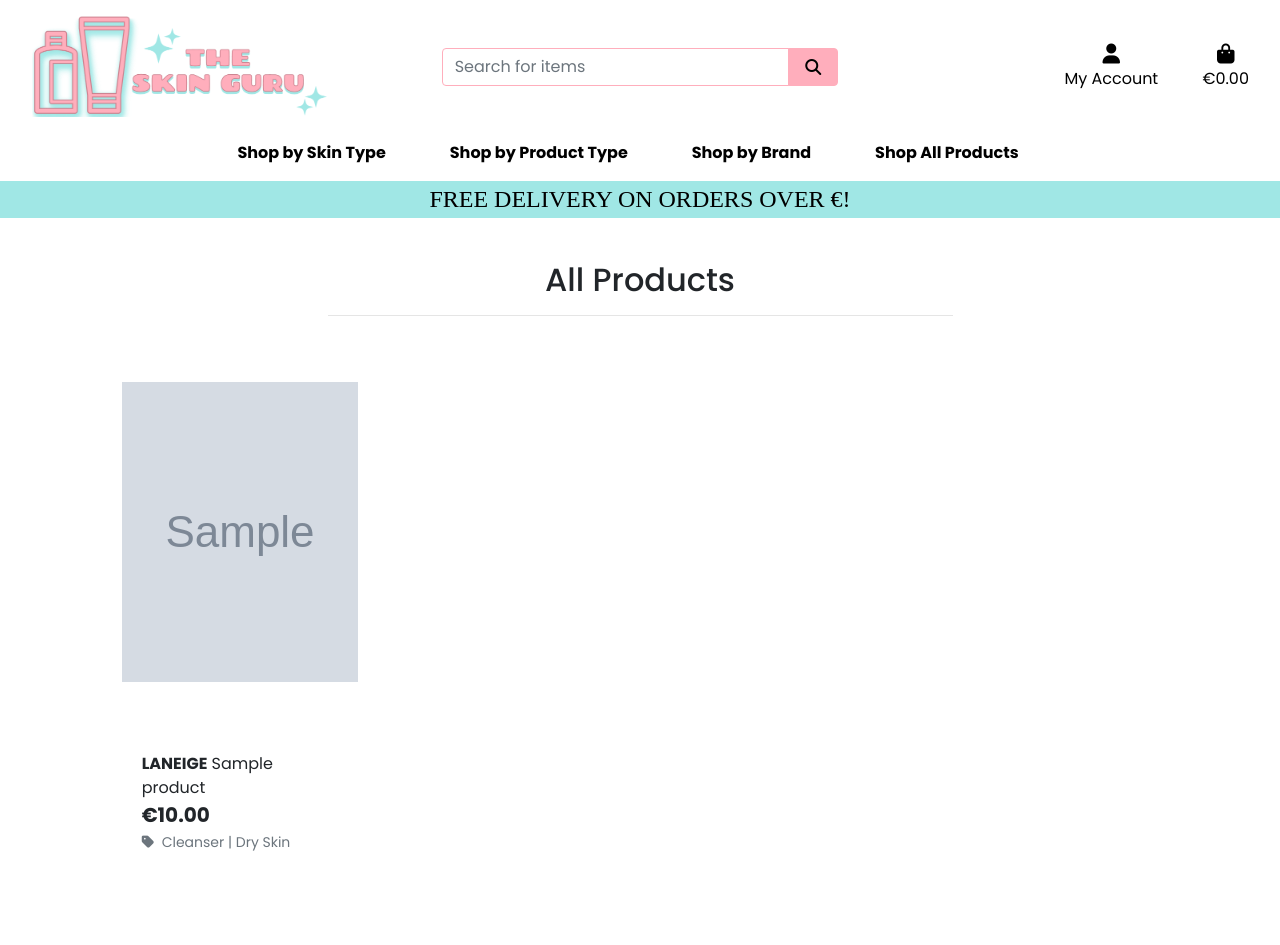
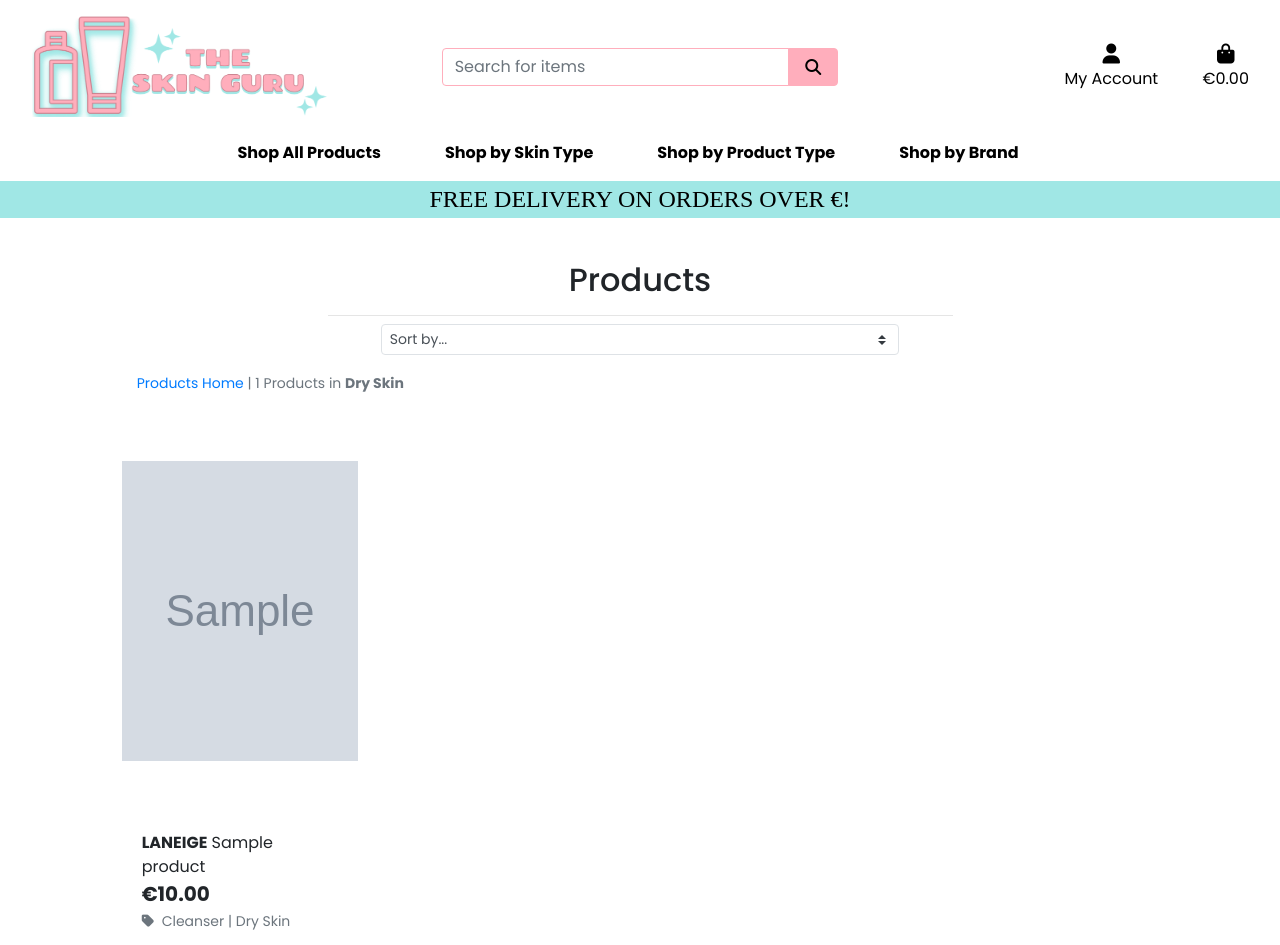
Before and after one commit to abigail-ryan/the-skin-guru, a Django app: page /products/?skin_type=dry_skin in a window 1280 px wide. Before the commit the page ends 851 px from the top, so only its background shows below. Run offline with Django 3.2, Linux system fonts and the light colour scheme; data comes from the database, SQL or seed files in the repository; tables that the repository leaves empty hold one stand-in row (values such as "Sample post"); grey boxes marked "Sample" are stand-in pictures; some libraries are stand-ins or nearby versions; some web fonts are replaced.

Commit message:
Add sorting pproducts and update search filtering

```diff
--- a/products/templates/products/products.html
+++ b/products/templates/products/products.html
@@ -13,20 +13,93 @@
     <div class="container-fluid">
         <div class="row">
             <div class="col text-center mt-3">
-                <h2 class="logo-font">All Products</h2>
+                <h2 class="logo-font">Products</h2>
                 <hr class="w-50 mb-1">
             </div>
         </div>
+
         <div class="row">
             <div class="product-container col-10 offset-1">
-                <div class="row mt-1 mb-2"></div>
+                <div class="row mt-1 mb-2">
+                    <div class="col-12 d-flex justify-content-center">
+                        <div class="sort-select-wrapper w-50">
+                            <select id="sort-selector" class="custom-select custom-select-sm rounded-3 border border-{% if current_sorting != 'None_None' %}info{% else %}black{% endif %}">
+                                <option value="reset" {% if current_sorting == 'None_None' %}selected{% endif %}>Sort by...</option>
+                                <option value="price_asc" {% if current_sorting == 'price_asc' %}selected{% endif %}>Price (low to high)</option>
+                                <option value="price_desc" {% if current_sorting == 'price_desc' %}selected{% endif %}>Price (high to low)</option>
+                                <option value="name_asc" {% if current_sorting == 'name_asc' %}selected{% endif %}>Name (A-Z)</option>
+                                <option value="name_desc" {% if current_sorting == 'name_desc' %}selected{% endif %}>Name (Z-A)</option>
+                                <option value="category_asc" {% if current_sorting == 'category_asc' %}selected{% endif %}>Product Type (A-Z)</option>
+                                <option value="category_desc" {% if current_sorting == 'category_desc' %}selected{% endif %}>Product Type (Z-A)</option>
+                                <option value="brand_asc" {% if current_sorting == 'brand_asc' %}selected{% endif %}>Brand (A-Z)</option>
+                                <option value="brand_desc" {% if current_sorting == 'brand_desc' %}selected{% endif %}>Brand (Z-A)</option>
+                                <option value="skin_type_asc" {% if current_sorting == 'skin_type_asc' %}selected{% endif %}>Skin Type (A-Z)</option>
+                                <option value="skin_type_desc" {% if current_sorting == 'skin_type_desc' %}selected{% endif %}>Skin Type (Z-A)</option>
+                            </select>
+                        </div>
+                    </div>
+                </div>
+
+                <div class="col-12 col-md-6 order-md-first">
+                    <p class="text-muted mt-3 text-center text-md-left">
+                        <span class="small">
+                            {% if search_term or current_categories or current_brand or current_skin_type or current_sorting and current_sorting != 'None_None' %}
+                                <a href="{% url 'products' %}">Products Home</a> |
+                            {% endif %}
+
+                            {% if products|length > 0 %}
+                                {{ products|length }} Products
+                                {% if current_categories or current_skin_type or current_brand %}
+                                    in
+                                    <strong>
+                                        {% for category in current_categories %}
+                                            {{ category.friendly_name }}{% if not forloop.last %}{% endif %}
+                                        {% endfor %}
+                                        {% if current_categories and current_skin_type %}, {% endif %}
+                                        {% for skin in current_skin_type %}
+                                            {{ skin.friendly_name }} {% if not forloop.last %}{% endif %}
+                                        {% endfor %}
+                                        {% if current_categories or current_skin_type and current_brand %}{% endif %}
+                                        {% for brand in current_brand %}
+                                            {{ brand.friendly_name }}{% if not forloop.last %}{% endif %}
+                                        {% endfor %}
+                                    </strong>
+                                {% endif %}
+                                {% if search_term %}
+                                    found for <strong>"{{ search_term }}"</strong>
+                                {% endif %}
+                            {% else %}
+                                No products found
+                                {% if search_term %}
+                                    for <strong>"{{ search_term }}"</strong>
+                                {% elif current_skin_type or current_brand or current_categories %}
+                                    in
+                                    <strong>
+                                        {% for skin in current_skin_type %}
+                                            {{ skin.friendly_name }}{% if not forloop.last %}{% endif %}
+                                        {% endfor %}
+                                        {% if current_skin_type and current_brand %}{% endif %}
+                                        {% for brand in current_brand %}
+                                            {{ brand.friendly_name }}{% if not forloop.last %}{% endif %}
+                                        {% endfor %}
+                                        {% if current_brand and current_categories or current_skin_type and current_categories %}, {% endif %}
+                                        {% for category in current_categories %}
+                                            {{ category.friendly_name }}{% if not forloop.last %}{% endif %}
+                                        {% endfor %}
+                                    </strong>
+                                {% endif %}
+                            {% endif %}
+                        </span>
+                    </p>
+                </div>
+
+
                 <div class="row">
                     {% for product in products %}
                         <div class="col-sm-6 col-md-6 col-lg-4 col-xl-3">
                             <div class="card h-100 border-0">
                                 {% if product.image %}
                                 <div class="product-image-container">
-                                    {% if product.image %}
                                     <a href="{% url 'product_detail' product.id %}">
                                         <img class="product-image" src="{{ product.image.url }}" alt="{{ product.name }}">
                                     </a>
@@ -36,7 +109,6 @@
                                     </a>
                                     {% endif %}
                                     </div>
-                                {% endif %}
                                     <div class="card-body pb-0">
                                         <p class="mb-0"><strong>{{ product.brand.friendly_name }}</strong> {{ product.name }}</p>
                                     </div>
--- a/products/views.py
+++ b/products/views.py
@@ -10,12 +10,39 @@ def all_products(request):
     A view to show all products, including sorting and searching
     """
     products = Product.objects.all()
+    categories = Category.objects.all()
+    brand = Brand.objects.all()
+    skin_type = SkinType.objects.all()
+
     query = None
     skin_type = None
     categories = None
     brand = None
+    sort = None
+    direction = None
+    current_sorting = None
 
     if request.GET:
+        if 'sort' in request.GET:
+            sortkey = request.GET['sort']
+            sort = sortkey
+            if sortkey == 'name':
+                sortkey = 'lower_name'
+                products = products.annotate(lower_name=Lower('name'))
+            if sortkey == 'category':
+                sortkey = 'category__name'
+            if sortkey == 'brand':
+                sortkey = 'brand__name'
+            if sortkey == 'skin_type':
+                sortkey = 'skin_type__name'
+
+            if 'direction' in request.GET:
+                direction = request.GET['direction']
+                if direction == 'desc':
+                    sortkey = f'-{sortkey}'
+            products = products.order_by(sortkey)
+
+            current_sorting = f'{sort}_{direction}'
 
         if 'skin_type' in request.GET:
             skin_type_names = request.GET.getlist('skin_type')
@@ -33,7 +60,7 @@ def all_products(request):
             brand_names = request.GET.getlist('brand')
             if brand_names:
                 products = products.filter(brand__name__in=brand_names)
-                brands = Brand.objects.filter(name__in=brand_names)
+                brand = Brand.objects.filter(name__in=brand_names)
 
 
         if 'q' in request.GET:
@@ -52,10 +79,15 @@ def all_products(request):
                 )
             products = products.filter(queries)
 
+    current_sorting = f'{sort}_{direction}'
 
     context = {
         'products' : products,
         'search_term' : query,
+        'current_brand' : brand,
+        'current_skin_type' : skin_type,
+        'current_categories': categories,
+        'current_sorting': current_sorting,
     }
 
     return render(request, 'products/products.html', context)
--- a/static/css/base.css
+++ b/static/css/base.css
@@ -103,6 +103,10 @@ body {
     font-family: 'Chango';
 }
 
+a.category-badge > span.badge:hover {
+    background: #212529 !important;
+    color: #fff !important;
+}
 
 /* Slightly larger container on xl screens */
 @media (min-width: 1200px) {
--- a/templates/includes/main-nav.html
+++ b/templates/includes/main-nav.html
@@ -1,5 +1,11 @@
 <div class="collapse navbar-collapse" id="main-nav">
     <ul class="navbar-nav justify-content-center w-100">
+
+        <li class="nav-item dropdown">
+            <a class="logo-font font-weight-bold nav-link text-black mr-5" href="{% url 'products' %}" id="all-products-link">
+                Shop All Products
+            </a>
+        </li>
 
         <li class="nav-item dropdown">
             <a class="logo-font font-weight-bold nav-link text-black mr-5" href="#" id="skin-type-link" data-toggle="dropdown" aria-haspopup="true" aria-expanded="false">
@@ -44,11 +50,5 @@
                 <a href="{% url 'products' %}?brand=the_skin_guru" class="dropdown-item">The Skin Guru</a>
             </div>
         </li>
-
-        <li class="nav-item dropdown">
-            <a class="logo-font font-weight-bold nav-link text-black mr-5" href="{% url 'products' %}" id="all-products-link">
-                Shop All Products
-            </a>
-        </li>
     </ul>
 </div>
```
Lines whose indentation alone changed are shown as unchanged.
